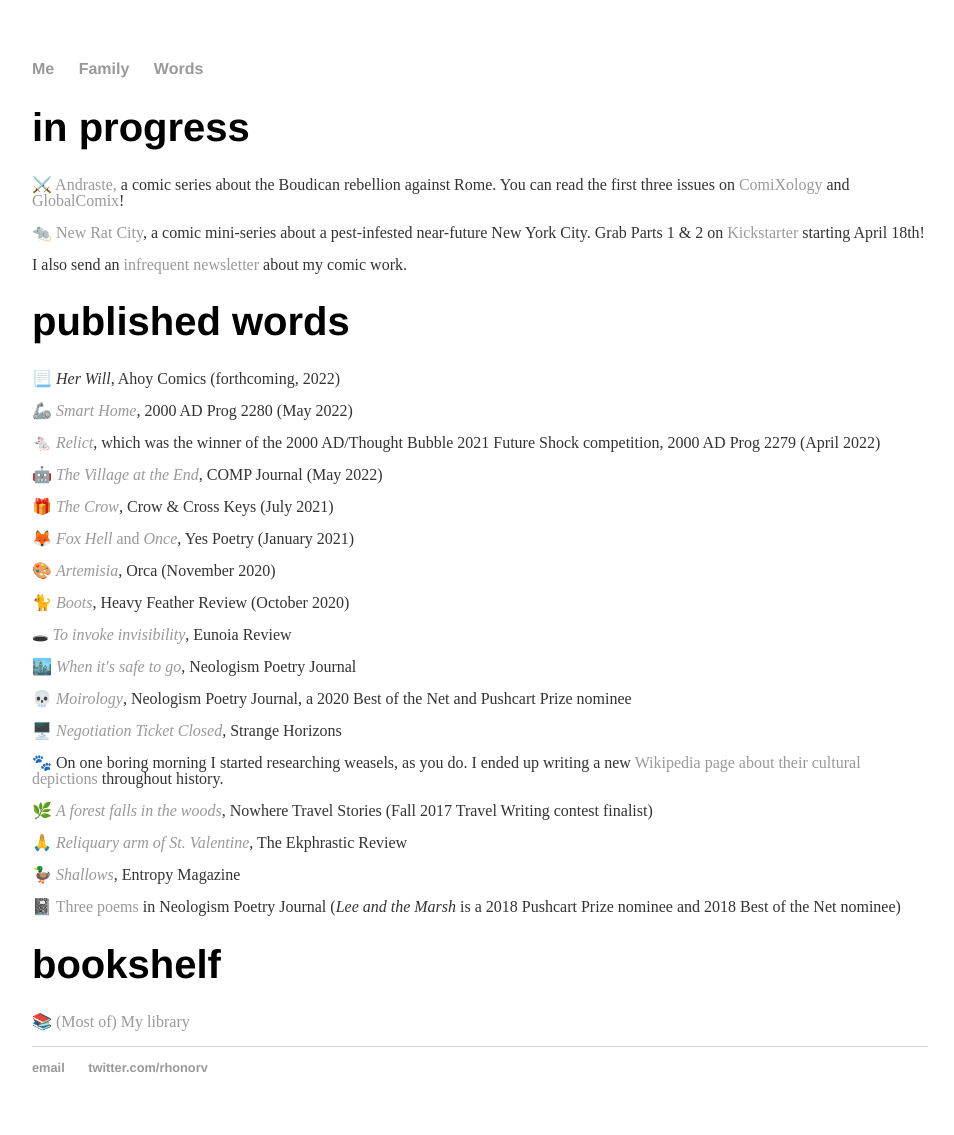
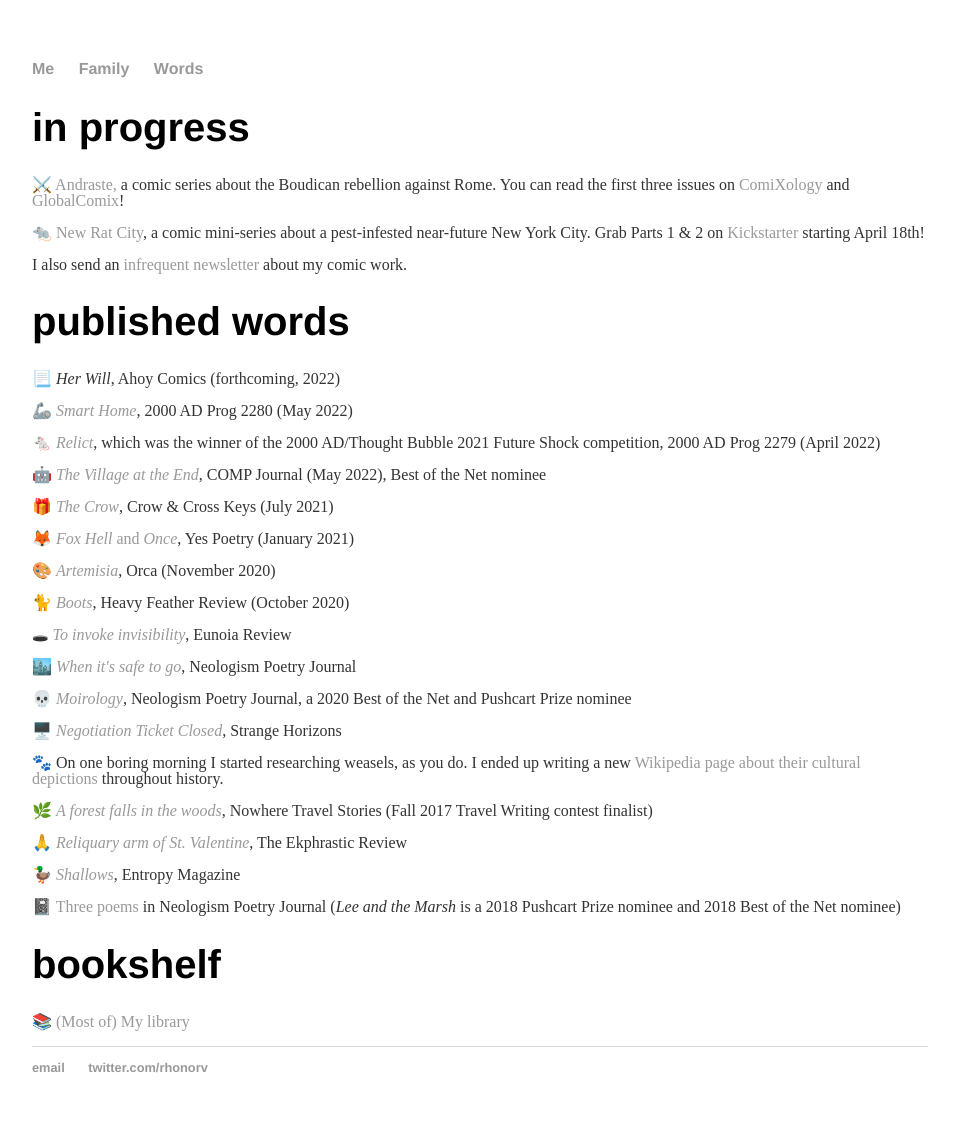
Before and after one commit to rhonorv/rhonorv.github.io, a Jekyll site: the page words/index.html, which Jekyll copies as it is, in a window 1280 px wide. Shown: the whole page, without its empty margins (160-1114 px from the left). Built offline with Jekyll 4.4.1, drawn with Linux system fonts in a browser that asks for light colours.

Commit message:
Update index.html

```diff
--- a/words/index.html
+++ b/words/index.html
@@ -37,7 +37,7 @@
 
 		<p><span aria-hidden="true">🐁 </span><a href="https://shop.2000ad.com/catalogue/PRG2279D"><em>Relict</a></em>, which was the winner of the 2000 AD/Thought Bubble 2021 Future Shock competition, 2000 AD Prog 2279 (April 2022)</p>
 
-		<p><span aria-hidden="true">🤖 </span><a href="https://www.compajournal.com/r-honor-vincent-the-village-at-the-end-1"><em>The Village at the End</em></a>, COMP Journal (May 2022)</p>
+		<p><span aria-hidden="true">🤖 </span><a href="https://www.compajournal.com/r-honor-vincent-the-village-at-the-end-1"><em>The Village at the End</em></a>, COMP Journal (May 2022), Best of the Net nominee</p>
 
 		<p><span aria-hidden="true">🎁 </span><a href="https://crowcrosskeys.com/2021/07/10/the-crow-honor-vincent/"><em>The Crow</a></em>, Crow & Cross Keys (July 2021)</p>
 
```
